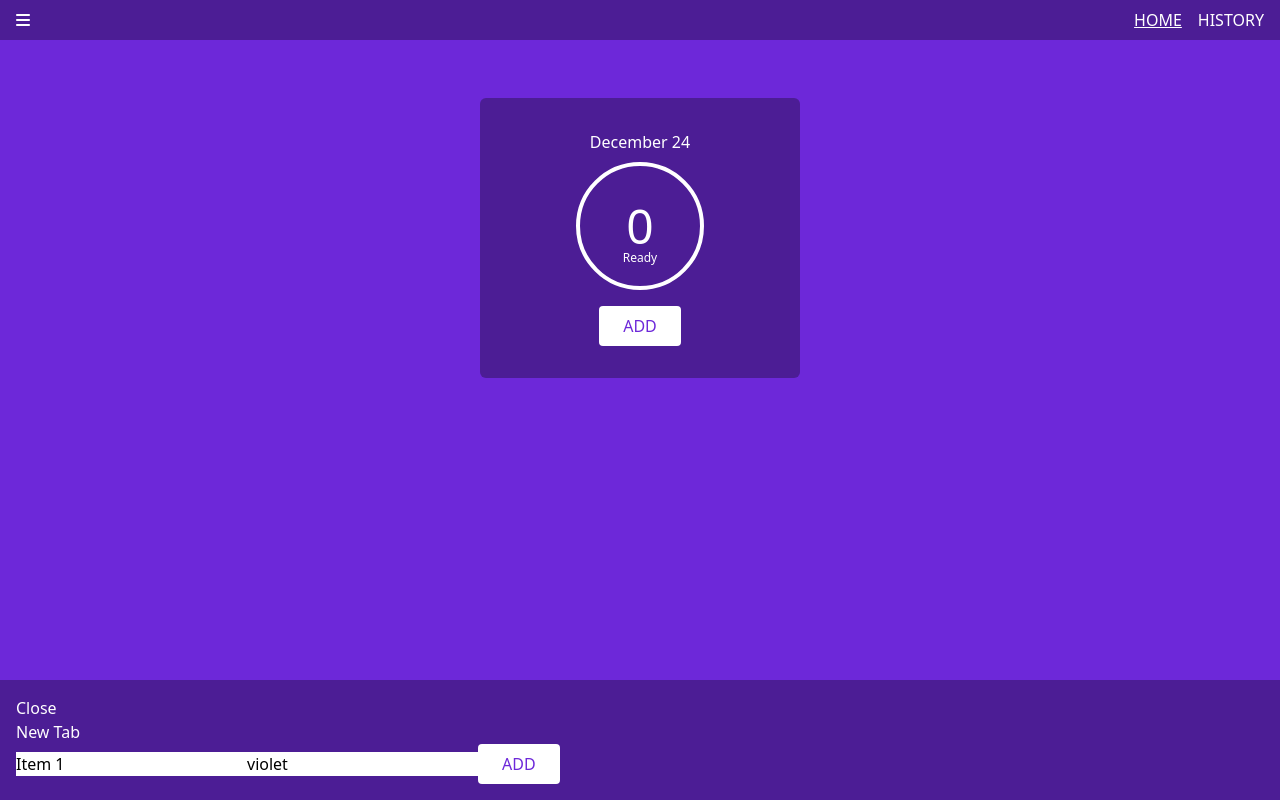
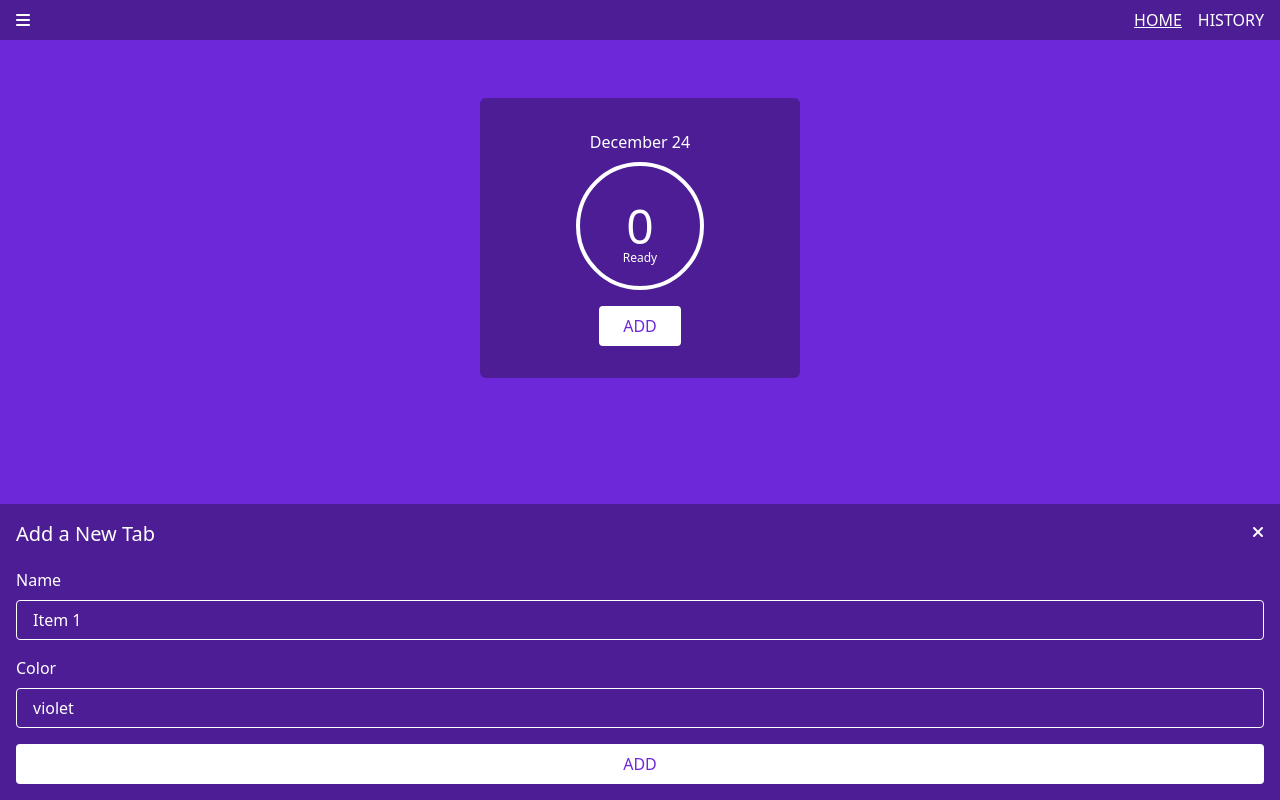
Before and after one commit to holgadosebastian/ciggie-tracker, a React (Create React App) app: page /#/ in a window 1280 px wide. Both pictures are taken after a click on the button "NEW". Built offline with nearby package versions, Linux system fonts and the light colour scheme.

Commit message:
Add FormField component

```diff
--- a/src/components/Button.js
+++ b/src/components/Button.js
@@ -20,9 +20,9 @@
     <Surface
       className={styles}
       as='button'
-      {...props}
       rounded='default'
       background={background[variant]}
+      {...props}
     >
       {children}
     </Surface>
--- /dev/null
+++ b/src/components/FormField.js
@@ -0,0 +1,27 @@
+import React from 'react';
+import cn from 'classnames';
+
+export const Label = ({ children, ...props }) => {
+  return <label {...props}>{children}</label>;
+};
+
+export const Input = ({ className, ...props }) => {
+  return (
+    <input
+      className={cn(
+        className,
+        'bg-transparent border-white border rounded px-4 h-10'
+      )}
+      {...props}
+    />
+  );
+};
+
+export const FormField = ({ label, ...props }) => {
+  return (
+    <div className='flex flex-col gap-2'>
+      <Label>{label}</Label>
+      <Input {...props} />
+    </div>
+  );
+};
--- a/src/components/index.js
+++ b/src/components/index.js
@@ -1,3 +1,4 @@
 export { Icon } from './Icon';
 export { Surface } from './Surface';
 export { Button } from './Button';
+export { Input, Label, FormField } from './FormField';
--- a/src/pages/Home.js
+++ b/src/pages/Home.js
@@ -1,7 +1,7 @@
 import React, { useState, useEffect, useContext, useMemo } from 'react';
 import cn from 'classnames';
 
-import { Icon, Surface, Button } from '../components';
+import { Icon, Surface, Button, FormField } from '../components';
 import { getDailyPuchits, getTimeString, msToTime } from '../lib/utils';
 import MainContext from '../context/MainContext';
 
@@ -200,19 +200,24 @@
 
   return (
     <Surface className='absolute bottom-0 w-full bg-violet-900' padding='md'>
-      <button type='button' onClick={() => onClose()}>
-        Close
+      <button
+        className='absolute top-4 right-4'
+        type='button'
+        onClick={() => onClose()}
+      >
+        <Icon name='close' />
       </button>
-      <p>New Tab</p>
-      <form onSubmit={handleSubmit}>
-        <input
-          className='text-black'
+
+      <p className='text-xl mb-5'>Add a New Tab</p>
+      <form className='flex flex-col gap-4' onSubmit={handleSubmit}>
+        <FormField
+          label='Name'
           name='name'
           value={name}
           onChange={(e) => setName(e.target.value)}
         />
-        <input
-          className='text-black'
+        <FormField
+          label='Color'
           name='themeColor'
           value={themeColor}
           onChange={(e) => setThemeColor(e.target.value)}
--- a/src/pages/home.js
+++ b/src/pages/home.js
@@ -1,7 +1,7 @@
 import React, { useState, useEffect, useContext, useMemo } from 'react';
 import cn from 'classnames';
 
-import { Icon, Surface, Button } from '../components';
+import { Icon, Surface, Button, FormField } from '../components';
 import { getDailyPuchits, getTimeString, msToTime } from '../lib/utils';
 import MainContext from '../context/MainContext';
 
@@ -200,19 +200,24 @@
 
   return (
     <Surface className='absolute bottom-0 w-full bg-violet-900' padding='md'>
-      <button type='button' onClick={() => onClose()}>
-        Close
+      <button
+        className='absolute top-4 right-4'
+        type='button'
+        onClick={() => onClose()}
+      >
+        <Icon name='close' />
       </button>
-      <p>New Tab</p>
-      <form onSubmit={handleSubmit}>
-        <input
-          className='text-black'
+
+      <p className='text-xl mb-5'>Add a New Tab</p>
+      <form className='flex flex-col gap-4' onSubmit={handleSubmit}>
+        <FormField
+          label='Name'
           name='name'
           value={name}
           onChange={(e) => setName(e.target.value)}
         />
-        <input
-          className='text-black'
+        <FormField
+          label='Color'
           name='themeColor'
           value={themeColor}
           onChange={(e) => setThemeColor(e.target.value)}
```
